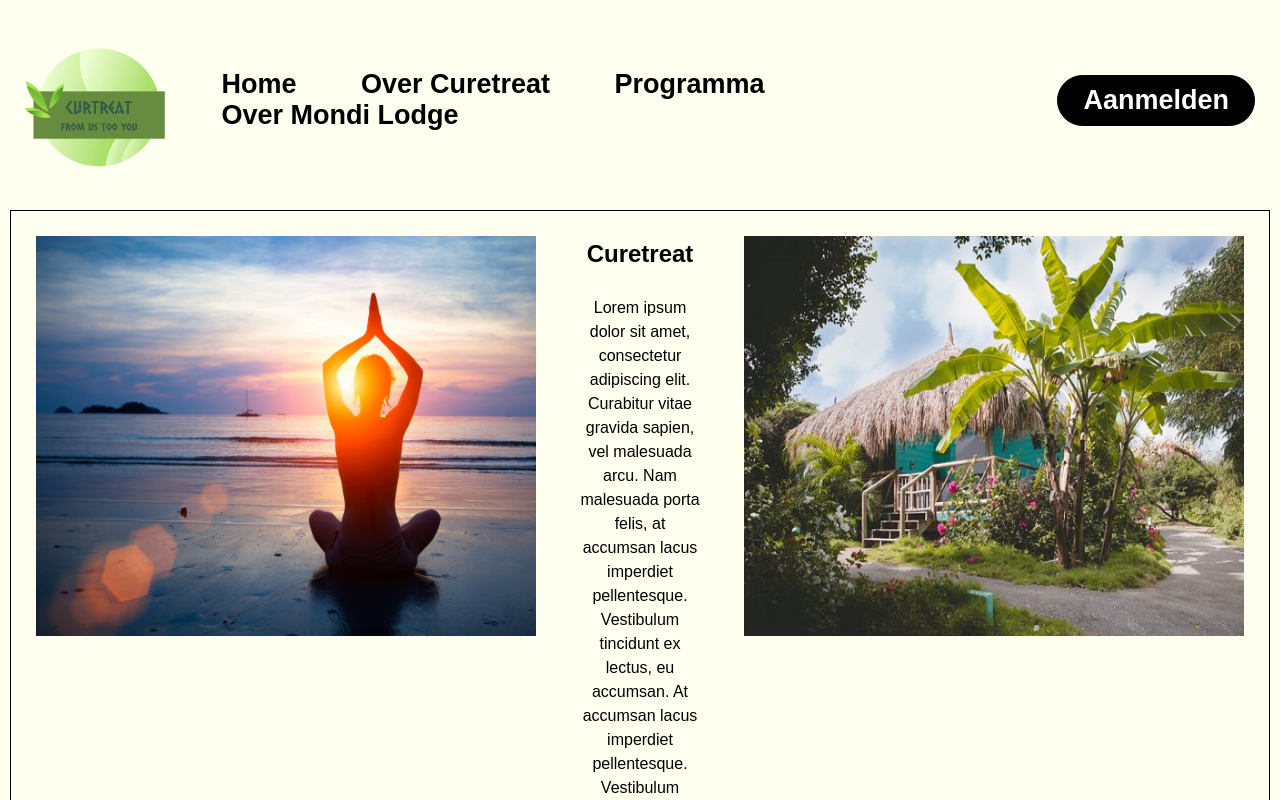
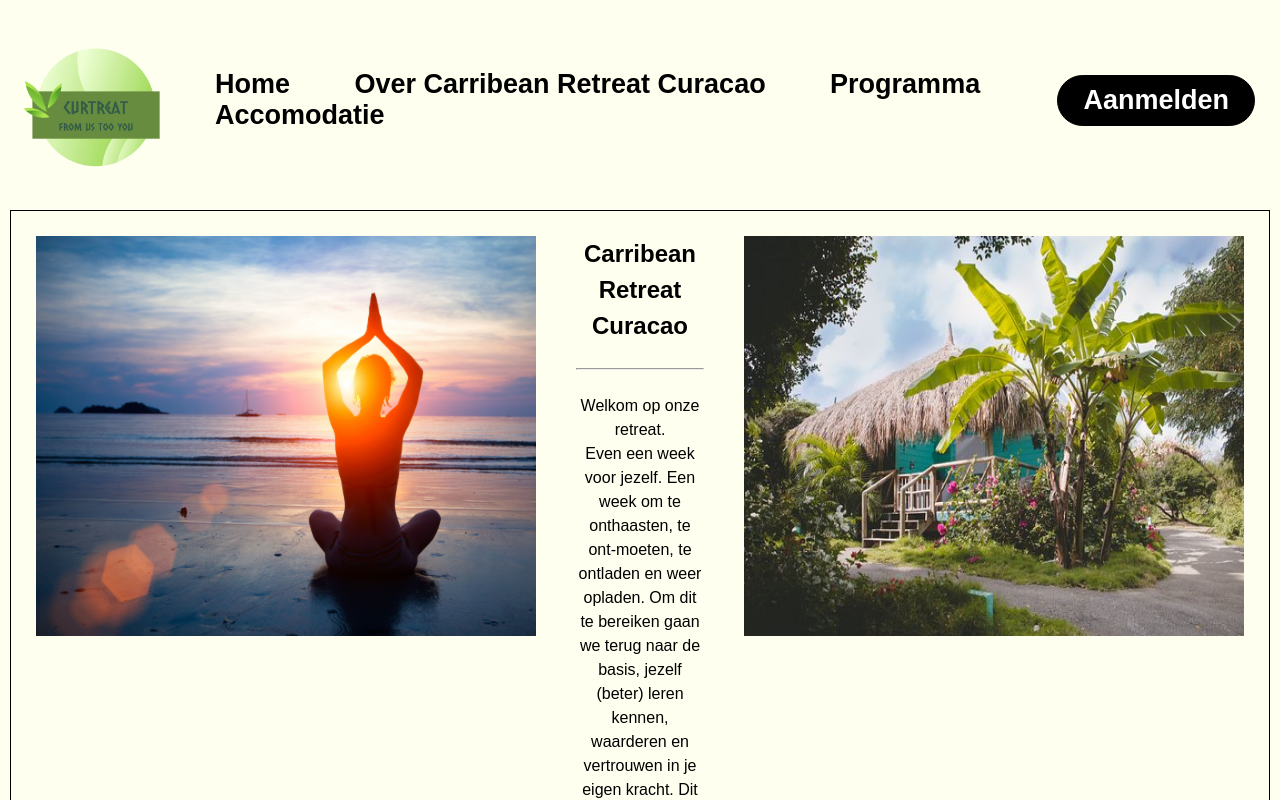
Before and after one commit to Jill1988Nuijens/Website-sas-, a plain HTML site: page index.html in a window 1280 px wide. Shown: the top 800 px of the page. Drawn offline with Linux system fonts and the light colour scheme; a script that the page names is missing; a web font is replaced by a local one.

Commit message:
index aangepast

```diff
--- a/index.html
+++ b/index.html
@@ -23,12 +23,12 @@
     </a>
     <ul class="nav-links">
       <li><a href="index.html">Home</a></li>
-      <li><a href="over.html">Over Curetreat</a></li>
+      <li><a href="over.html">Over Carribean Retreat Curacao</a></li>
       <li><a href="programma.html"> Programma</a> </li>
-      <li><a href="mondi.html"> Over Mondi Lodge</a> </li>
+      <li><a href="mondi.html"> Accomodatie</a> </li>
     </ul>
   </nav>
-  <a class="cta" href="#"><button>Aanmelden</button></a>
+  <a class="cta" href="signup.html"><button>Aanmelden</button></a>
 </header>
 
 
@@ -40,14 +40,21 @@
         <img src="images/Yoga.jpeg" alt="Yoga" class="fotomain">
       </div>
       <div class="box2">
-        <h2> Curetreat </h2>
+        <h2> Carribean Retreat Curacao </h2>
         <br>
-        <p> Lorem ipsum dolor sit amet, consectetur adipiscing elit. Curabitur vitae gravida sapien, vel malesuada arcu.
-          Nam malesuada porta felis, at accumsan lacus imperdiet pellentesque. Vestibulum tincidunt ex lectus, eu
-          accumsan. At accumsan lacus imperdiet pellentesque. Vestibulum tincidunt ex lectus, eu
-          accumsan. At accumsan lacus imperdiet pellentesque. Vestibulum tincidunt ex lectus, eu
-          accumsan.
-        </p>
+        <hr>
+        <br>
+        <p> Welkom op onze retreat. <br> Even een week voor jezelf. Een week om te onthaasten, te ont-moeten, te
+          ontladen
+          en weer opladen. Om dit te bereiken gaan we terug naar de basis, jezelf (beter) leren kennen, waarderen en
+          vertrouwen in je eigen kracht. Dit bereik je niet alleen met fysiek bezig zijn, zoals yoga, maar ook door
+          mentaal, emotioneel en spiritueel aan het werk te gaan. In deze week staat jouw wellness centraal en zorgen
+          wij ervoor dat je vanaf dag 1 in een warm bad terecht komt. Verbind weer met jezelf én met andere
+          like-minded mensen. De natuur heeft een helende werking. We hebben daarom een prachtige lokatie gevonden,
+          die letterlijk de naam natuur (Mondi) draagt in het Papiaments. De taal van Curacao. Je kunt kiezen uit een
+          knusse gedeelde kamer of privé kamer. Er is zelfs een boomhut waarbij je je letterlijk terug trekt in de
+          natuur. Bekijk ons programma en wacht niet te lang met inschrijven, er is plek voor 14 personen. </p>
+
       </div>
       <div class="box3">
         <img src="images/mondilodge.jpeg" alt="Mondi Lodge" class="fotomain">
@@ -61,7 +68,6 @@
     <div class="social">
       <a href="#"><i class="fa-brands fa-facebook"></i></a>
       <a href="#"><i class="fa-brands fa-instagram"></i></a>
-      <a href="#"><i class="fa-brands fa-youtube"></i></a>
       <a href="#"><i class="fa-brands fa-whatsapp"></i></a>
     </div>
 
```
